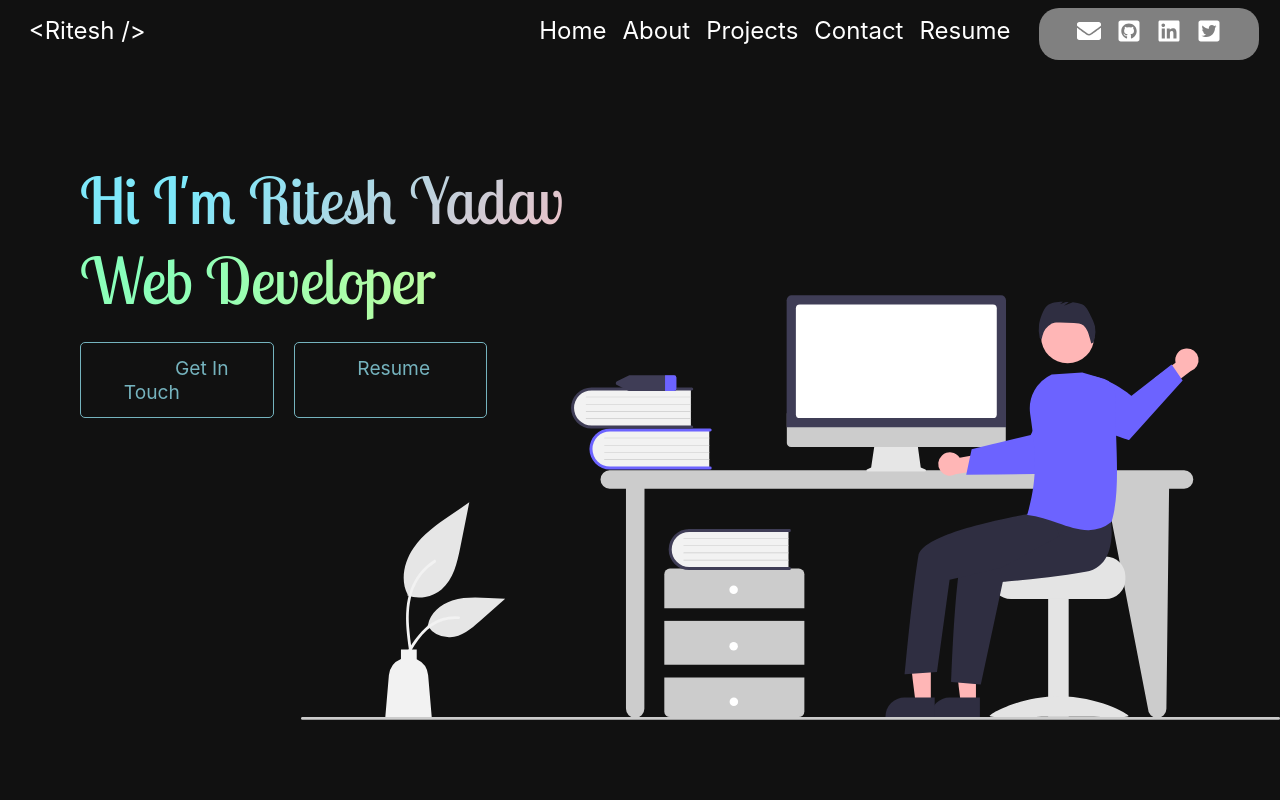
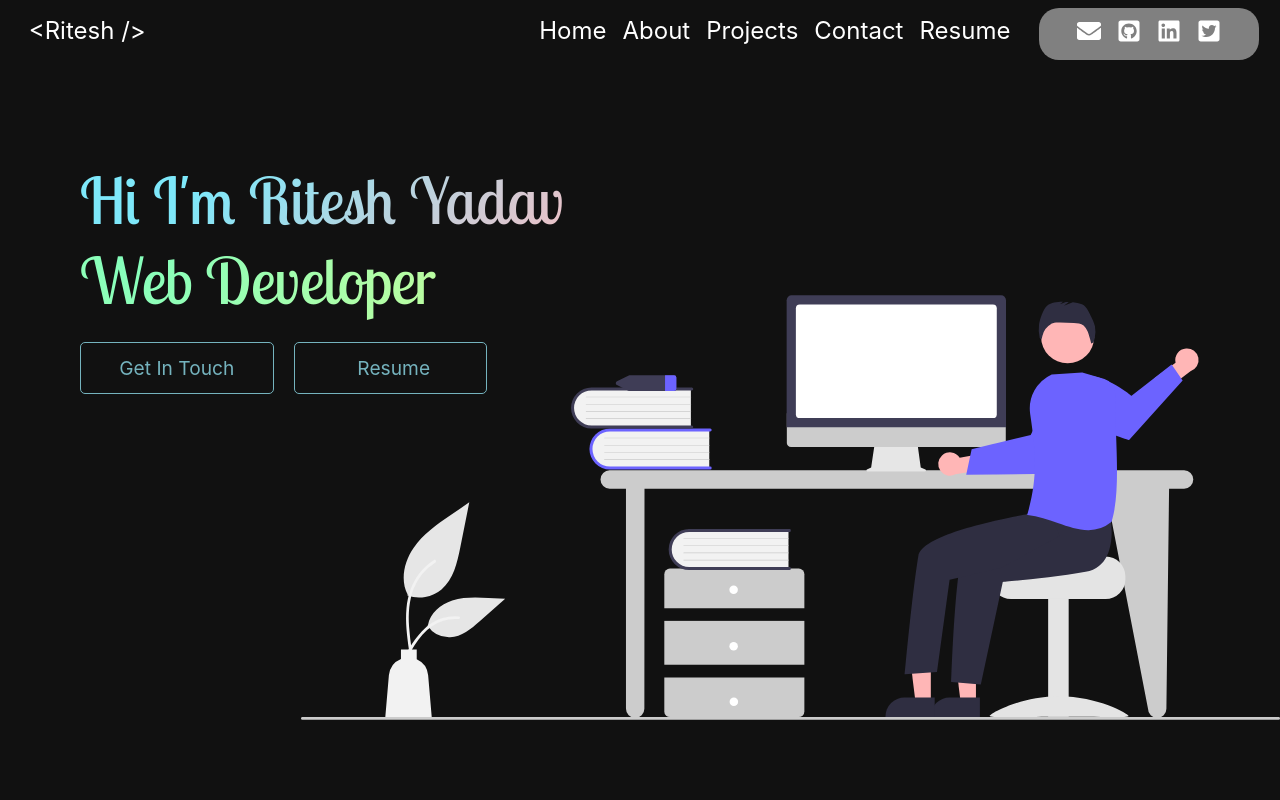
Before and after one commit to ritesh-2124/Portfolio, a React (Create React App) app: page / in a window 1280 px wide. Shown: the top 800 px of the page. Built offline with nearby package versions, Linux system fonts and the light colour scheme.

Commit message:
small changes

```diff
--- a/src/components/Pages/Home.js
+++ b/src/components/Pages/Home.js
@@ -13,7 +13,7 @@ function Home() {
         </div>
         <div id='resumesec'>
            <div className="button">
-          <a className='resumebtn' href="#bottom">Get In Touch</a>
+          <a  href="#bottom">Get In Touch</a>
         </div>
         <div className="button">
           <a className='resumebtn' href="https://drive.google.com/file/d/1sSbydhvPiNDJfU9yuPVg9nwswtQw3Mef/view?usp=sharing"  target="_blank">Resume</a>
```
